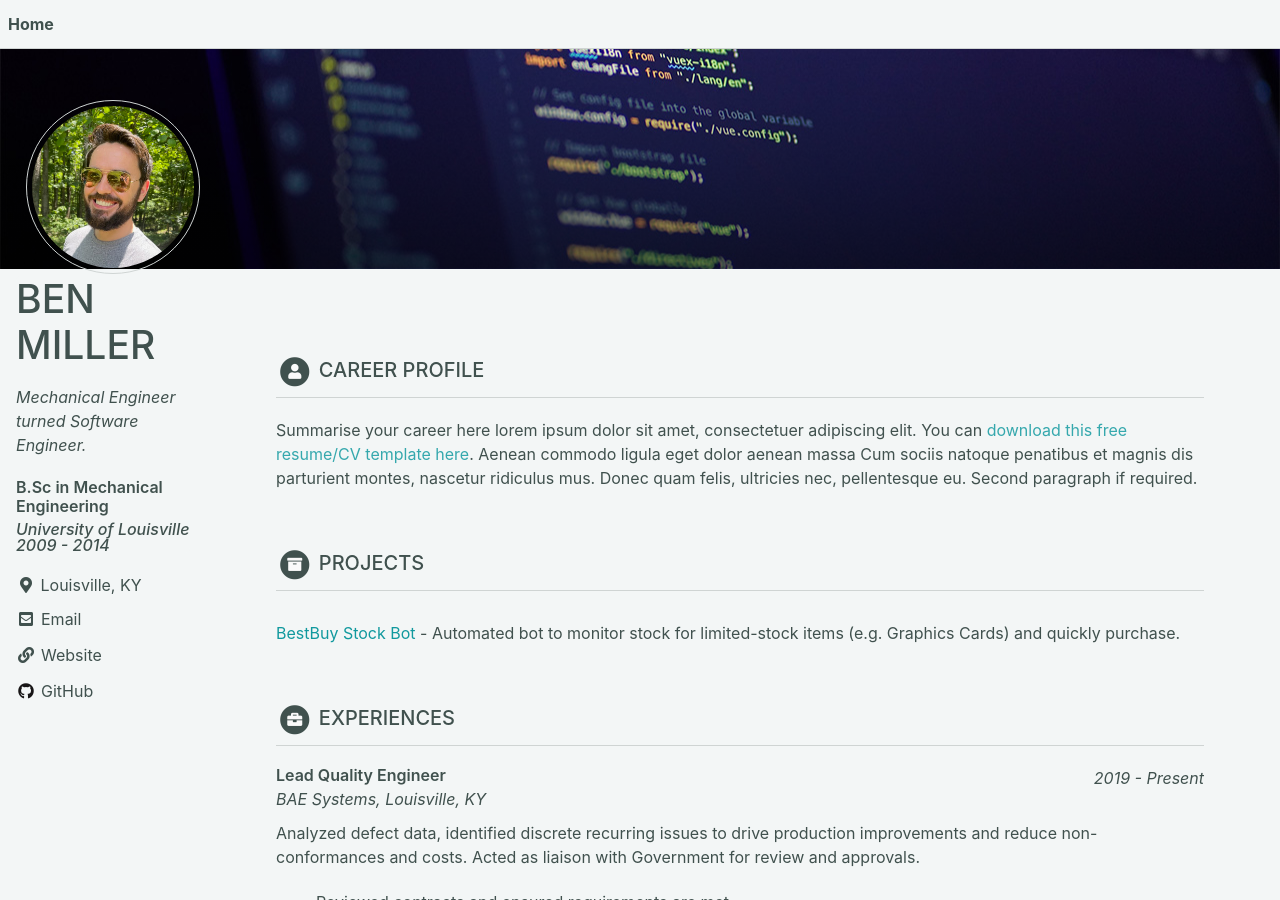
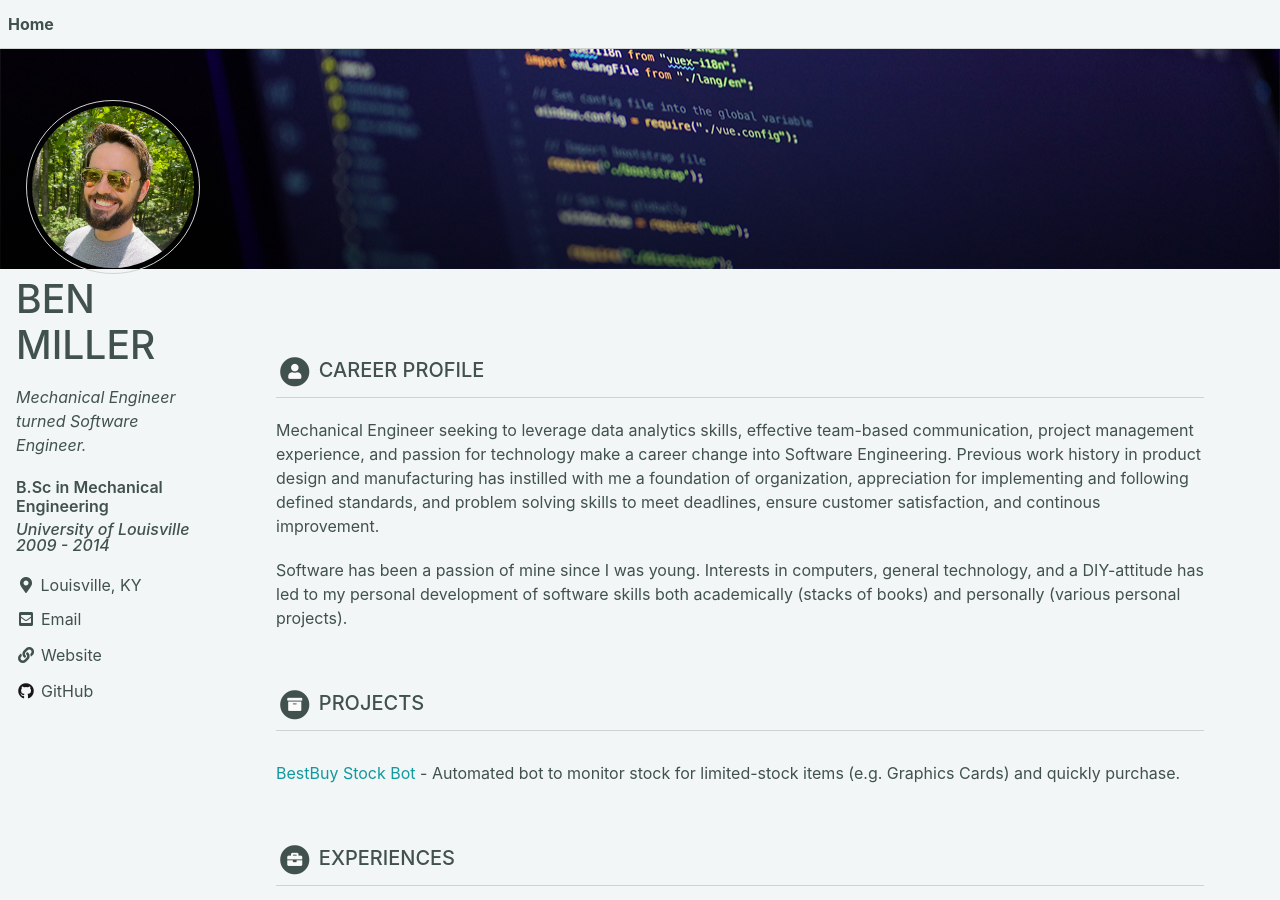
Before and after one commit to Ben-M-90/Ben-M-90.github.io, a Jekyll site: the page built from _pages/home.md, in a window 1280 px wide and 900 px high. Built offline with Jekyll 4.4.1, drawn with Linux system fonts in a browser that asks for light colours; cached includes are drawn as plain includes.

Commit message:
Add career-profile information.

```diff
--- a/_data/data.yml
+++ b/_data/data.yml
@@ -30,12 +30,19 @@ sidebar:
 career-profile:
     title: Career Profile
     summary: |
-      Summarise your career here lorem ipsum dolor sit amet, consectetuer
-      adipiscing elit. You can [download this free resume/CV template here]().
-      Aenean commodo ligula eget dolor aenean massa Cum sociis natoque
-      penatibus et magnis dis parturient montes, nascetur ridiculus mus.
-      Donec quam felis, ultricies nec, pellentesque eu.
-      Second paragraph if required.
+      Mechanical Engineer seeking to leverage data analytics skills,
+      effective team-based communication, project management experience,
+      and passion for technology make a career change into Software
+      Engineering. Previous work history in product design and
+      manufacturing has instilled with me a foundation of organization,
+      appreciation for implementing and following defined standards, and
+      problem solving skills to meet deadlines, ensure customer
+      satisfaction, and continous improvement.
+
+      Software has been a passion of mine since I was young. Interests in
+      computers, general technology, and a DIY-attitude has led to my
+      personal development of software skills both academically (stacks
+      of books) and personally (various personal projects).
 education:
     - degree: B.Sc in Mechanical Engineering
       university: University of Louisville
```
